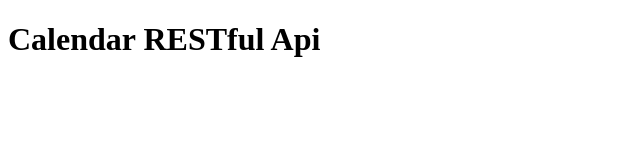
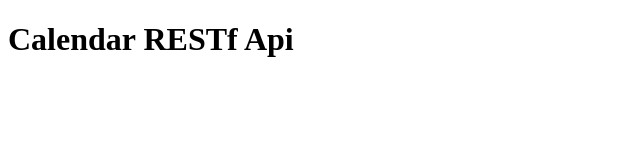
Before and after one commit to ndzalman/Calendar_Server, a plain HTML site: page WebContent/index.html in a window 1280 px wide. Shown: the whole page, without its empty margins (0-640 px from the left). Drawn offline with Linux system fonts and the light colour scheme.

Commit message:
Update index.html

```diff
--- a/WebContent/index.html
+++ b/WebContent/index.html
@@ -2,9 +2,9 @@
 <html>
 <head>
 <meta charset="windows-1255">
-<title>Calendar RESTful Api</title>
+<title>Calendar REST Api</title>
 </head>
 <body>
-	<h1> Calendar RESTful Api </h1>
+	<h1> Calendar RESTf Api </h1>
 </body>
 </html>
```
